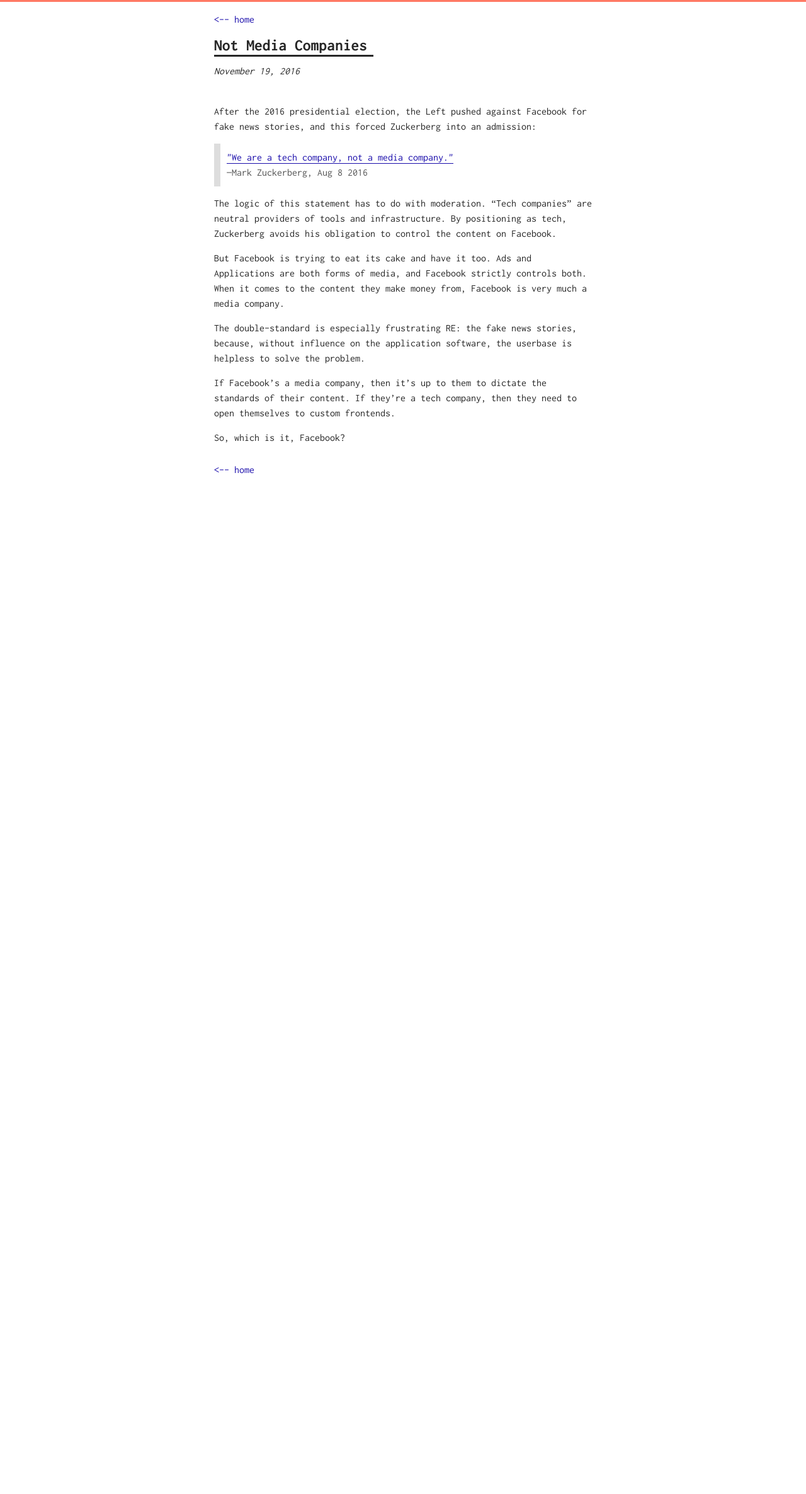
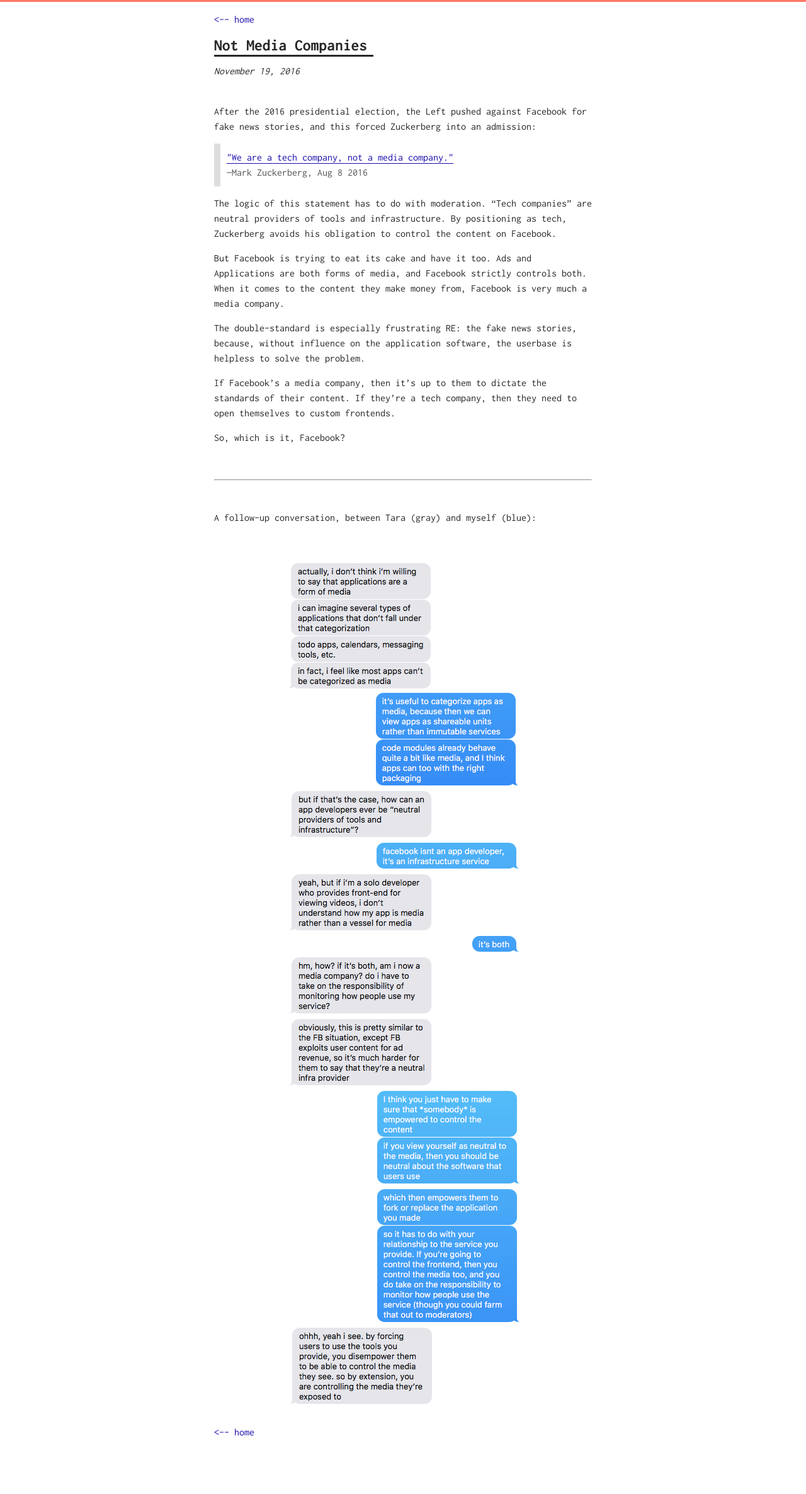
Before and after one commit to pfrazee/pfrazee.github.io, a Jekyll site: the page built from _posts/2016-11-19-not-media-companies.md, in a window 1280 px wide. Shown: the whole page at 63% size. Built offline with Jekyll 4.4.1, drawn with Linux system fonts in a browser that asks for light colours; before the commit the page ends 900 px from its top, so only the background shows below that.

Commit message:
add followup conversation to not media companies

```diff
--- a/_posts/2016-11-19-not-media-companies.md
+++ b/_posts/2016-11-19-not-media-companies.md
@@ -22,3 +22,15 @@
 If they're a tech company, then they need to open themselves to custom frontends.
 
 So, which is it, Facebook?
+
+<br>
+
+---
+
+<br>
+
+A follow-up conversation, between Tara (gray) and myself (blue):
+
+<br>
+
+<img class="centered" src="/assets/img/app-as-media-conversation.png">
--- a/assets/css/main.scss
+++ b/assets/css/main.scss
@@ -269,3 +269,8 @@
 		}
 	}
 }
+
+.centered {
+	display: block;
+	margin: 0 auto;
+}
```
Also changed, not shown: assets/img/app-as-media-conversation.png (added).
